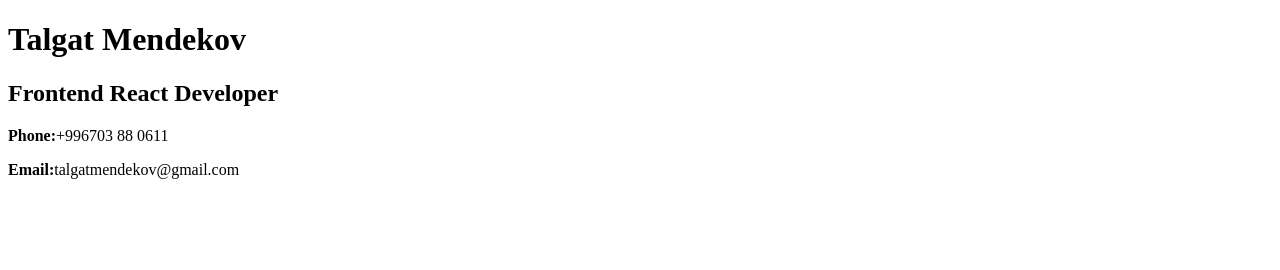
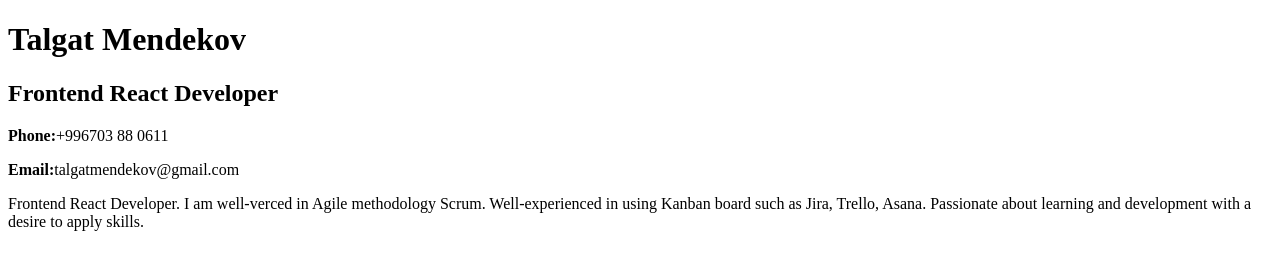
Before and after one commit to talgatmendekov/rsschool-cv, a plain HTML site: page index.html in a window 1280 px wide. Drawn offline with Linux system fonts and the light colour scheme.

Commit message:
feat: add summary

```diff
--- a/index.html
+++ b/index.html
@@ -14,6 +14,9 @@
             <p><b>Phone:</b>+996703 88 0611</p>
             <p><b>Email:</b>talgatmendekov@gmail.com</p>
         </section>
+        <section class="summary">
+            <p>Frontend React Developer. I am well-verced in Agile methodology Scrum. Well-experienced in using Kanban board such as Jira, Trello, Asana. Passionate about learning and development with a desire  to apply skills.</p>
+        </section>
     </main>
 </body>
 </html>
```
